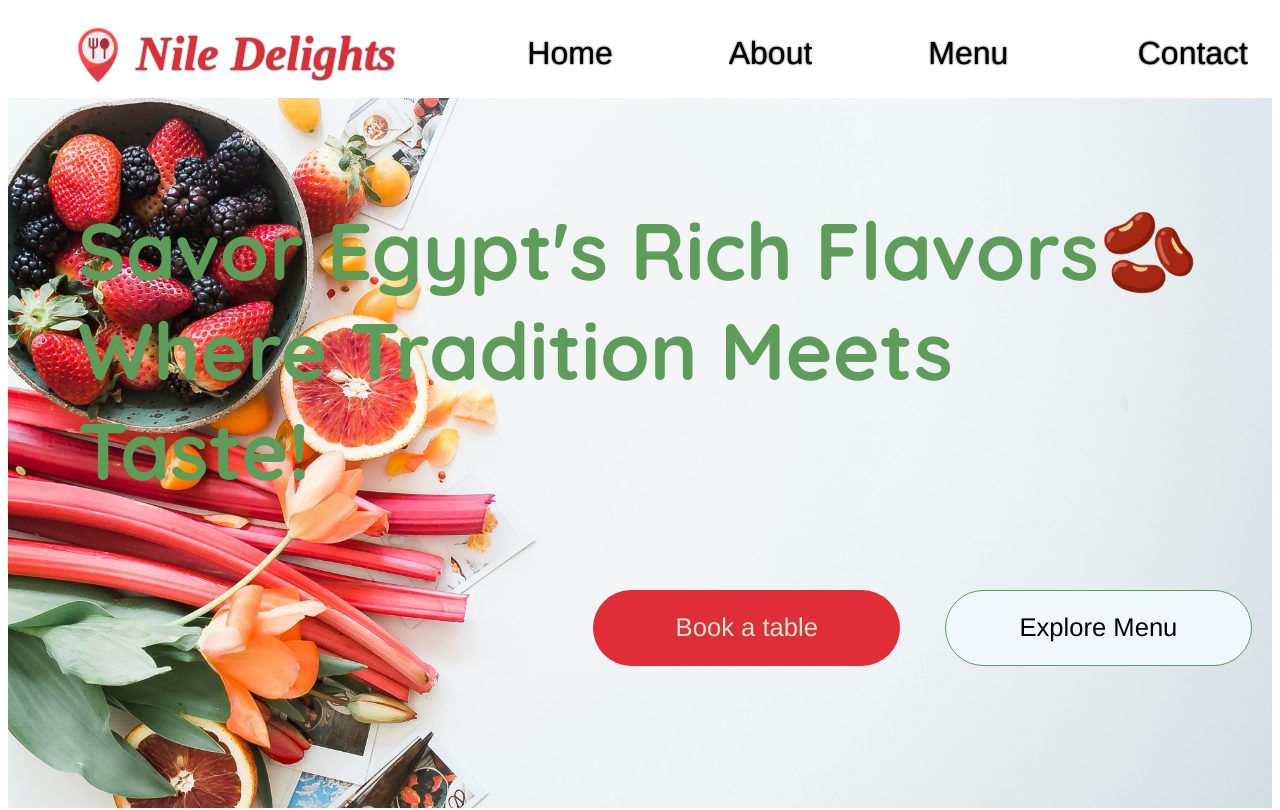
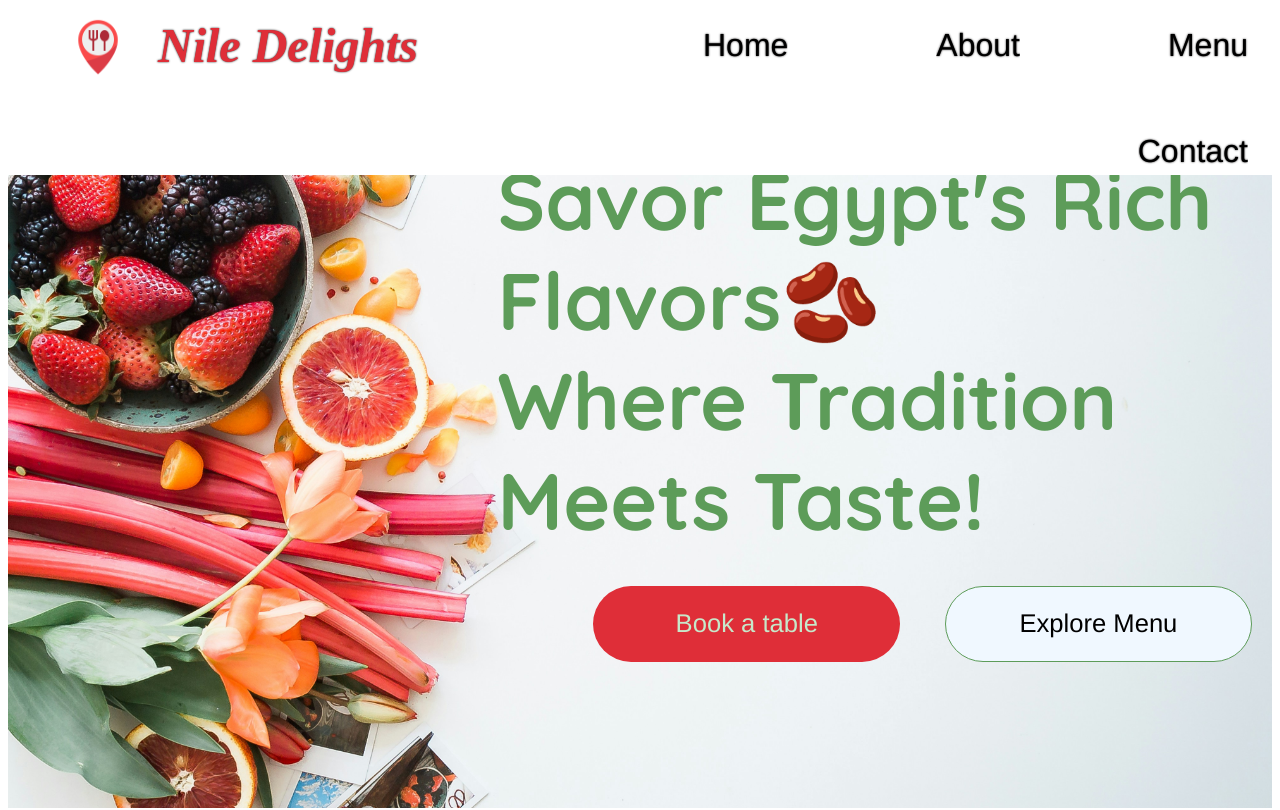
Before and after one commit to asmaaHamdym/sca-week4-assignment, a plain HTML site: page index.html in a window 1280 px wide. Shown: the top 810 px of the page. Drawn offline with Linux system fonts and the light colour scheme; a web font is replaced by a local one.

Commit message:
updated homepage styling

```diff
--- a/styles/index.css
+++ b/styles/index.css
@@ -24,9 +24,10 @@ a {
 
 .nav-container {
   position: fixed;
+  top: 0;
   display: flex;
-  gap: 1rem;
-  flex-wrap: nowrap;
+  gap: 3rem;
+  flex-wrap: wrap;
   justify-content: flex-end;
   align-items: center;
   list-style: none;
@@ -46,7 +47,7 @@ a {
 .name {
 
   margin-right: auto;
-  margin-left: -60px;
+  margin-left: -70px;
   padding: 2px;
   font-size: 3em;
   font-family: "Sedan", serif;
@@ -80,13 +81,14 @@ section.hero {
 }
 
 .title {
+  width: 60%;
   color: var(--dark-green);
   font-family: "Quicksand", sans-serif;
   font-optical-sizing: auto;
   font-weight: bold;
   font-style: normal;
   font-size: 80px;
-  margin: 70px;
+  margin: 1rem;
   /* -webkit-text-stroke: 1px black; */
 }
 
@@ -152,6 +154,7 @@ button {
   font-size: 30px;
   width: 100%;
   display: flex;
+  flex-wrap: wrap;
   justify-content: center;
   align-items: center;
 
```
